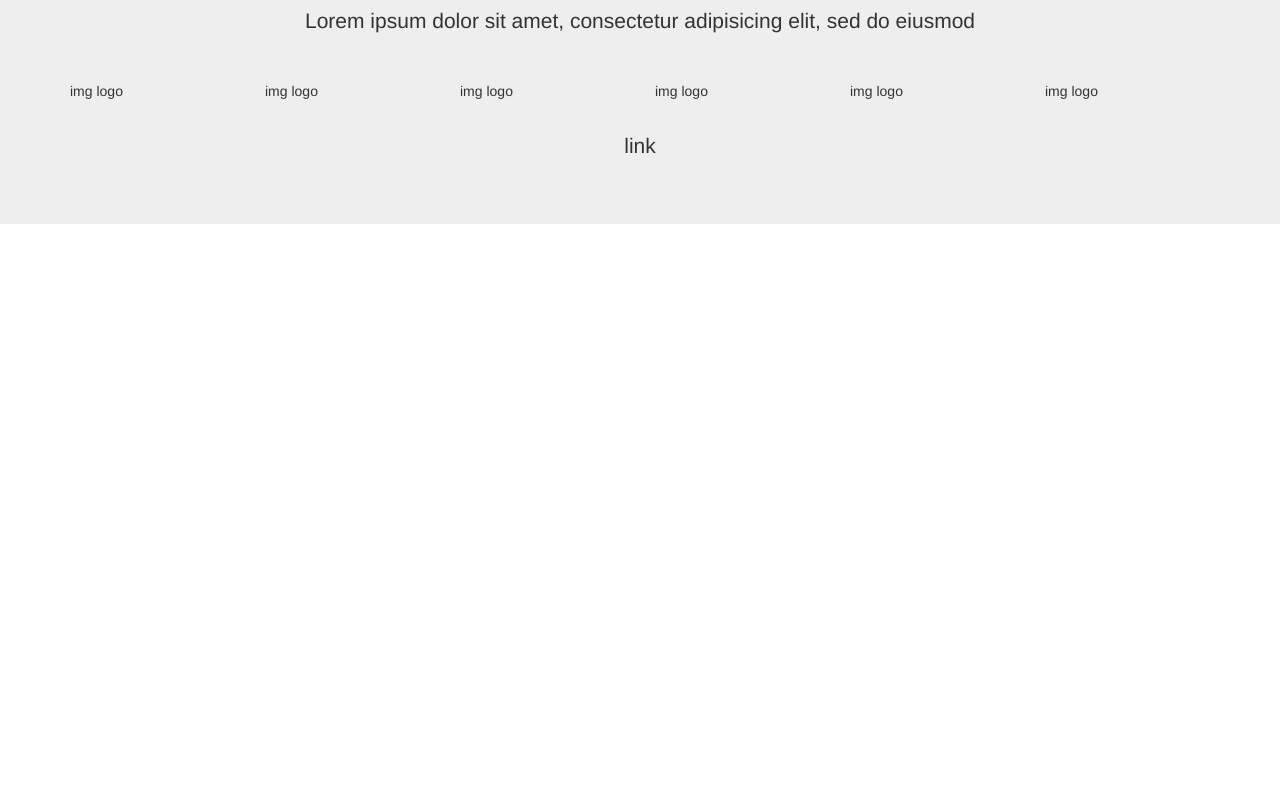
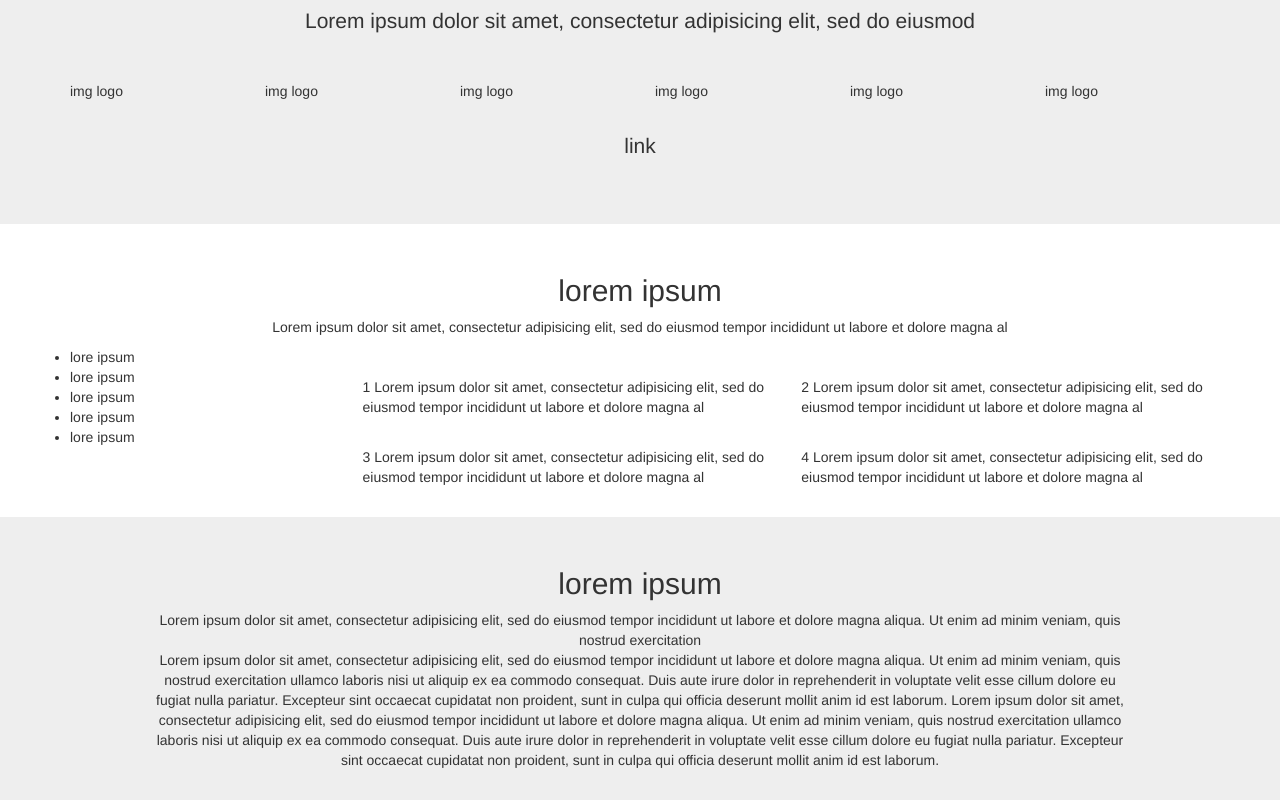
Before and after one commit to noemirea17/html-css-digitalocean, a plain HTML site: page index.html in a window 1280 px wide. Shown: the part 691-1491 px from the top of the page. Before the commit the page ends 945 px from the top, so only its background shows below. Drawn offline with nearby package versions, Linux system fonts and the light colour scheme.

Commit message:
+ 2 section

```diff
--- a/css/style.css
+++ b/css/style.css
@@ -17,12 +17,21 @@
   margin-top: 70px;
 }
 
+.ms_bg_grey {
+  background-color: #eee;
+}
+
 /* header */
 
 /* navbar */
 .ms_head_top {
   height: 70px;
   line-height: 70px;
+}
+
+.wrapped {
+  width: 80%;
+  margin: 0 auto;
 }
 
 /* jumbotron */
--- a/index.html
+++ b/index.html
@@ -14,6 +14,7 @@
       <!-- navbar -->
       <div class="ms_head_top navbar-fixed-top">
         <div class="container-fluid">
+          <div class="wrapped">
             <div class="row">
               <div class="ms_head_left col-xs-6 col-md-3">
                 LOGO
@@ -39,6 +40,7 @@
                     <li>link</li>
                   </ul>
                 </nav>
+              </div>
             </div>
           </div>
         </div>
@@ -106,8 +108,61 @@
       </div>
       <!-- fine jumbotron -->
     </header>
-    <section></section>
-    <section></section>
+      <!-- inizio prima section -->
+    <section>
+      <div class="container ms_padding_bottom">
+        <div class="row ms_row_title">
+          <div class="text-center col-xs-12">
+            <h2>lorem ipsum</h2>
+            <p>Lorem ipsum dolor sit amet, consectetur adipisicing elit, sed do eiusmod tempor incididunt ut labore et dolore magna al</p>
+          </div>
+        </div>
+        <div class="row">
+          <div class="col-xs-12 col-sm-3">
+            <ul>
+              <li>lore ipsum</li>
+              <li>lore ipsum</li>
+              <li>lore ipsum</li>
+              <li>lore ipsum</li>
+              <li>lore ipsum</li>
+            </ul>
+          </div>
+          <div class="col-xs-12 col-sm-9">
+            <div class="row">
+              <div class="ms_padding_top col-xs-12 col-sm-6">
+                1 Lorem ipsum dolor sit amet, consectetur adipisicing elit, sed do eiusmod tempor incididunt ut labore et dolore magna al
+              </div>
+              <div class="ms_padding_top col-xs-12 col-sm-6">
+                2 Lorem ipsum dolor sit amet, consectetur adipisicing elit, sed do eiusmod tempor incididunt ut labore et dolore magna al
+              </div>
+              <div class="ms_padding_top col-xs-12 col-sm-6">
+                3 Lorem ipsum dolor sit amet, consectetur adipisicing elit, sed do eiusmod tempor incididunt ut labore et dolore magna al
+              </div>
+              <div class="ms_padding_top col-xs-12 col-sm-6">
+                4 Lorem ipsum dolor sit amet, consectetur adipisicing elit, sed do eiusmod tempor incididunt ut labore et dolore magna al
+              </div>
+            </div>
+          </div>
+        </div>
+      </div>
+    </section>
+    <!-- fine prima sezione -->
+    <!-- inizio seconda sezione -->
+    <section>
+      <div class="container-fluid ms_bg_grey text-center">
+        <div class="wrapped">
+          <div class="ms_row_title ms_padding_top col-xs-12">
+            <h2>lorem ipsum</h2>
+            Lorem ipsum dolor sit amet, consectetur adipisicing elit, sed do eiusmod tempor incididunt ut labore et dolore magna aliqua. Ut enim ad minim veniam, quis nostrud exercitation
+          </div>
+          <div class="col-xs-12 ms_padding_bottom">
+            Lorem ipsum dolor sit amet, consectetur adipisicing elit, sed do eiusmod tempor incididunt ut labore et dolore magna aliqua. Ut enim ad minim veniam, quis nostrud exercitation ullamco laboris nisi ut aliquip ex ea commodo consequat. Duis aute irure dolor in reprehenderit in voluptate velit esse cillum dolore eu fugiat nulla pariatur. Excepteur sint occaecat cupidatat non proident, sunt in culpa qui officia deserunt mollit anim id est laborum.
+            Lorem ipsum dolor sit amet, consectetur adipisicing elit, sed do eiusmod tempor incididunt ut labore et dolore magna aliqua. Ut enim ad minim veniam, quis nostrud exercitation ullamco laboris nisi ut aliquip ex ea commodo consequat. Duis aute irure dolor in reprehenderit in voluptate velit esse cillum dolore eu fugiat nulla pariatur. Excepteur sint occaecat cupidatat non proident, sunt in culpa qui officia deserunt mollit anim id est laborum.
+
+          </div>
+        </div>
+      </div>
+    </section>
     <section></section>
     <section></section>
     <section></section>
```
Lines whose indentation alone changed are shown as unchanged.
